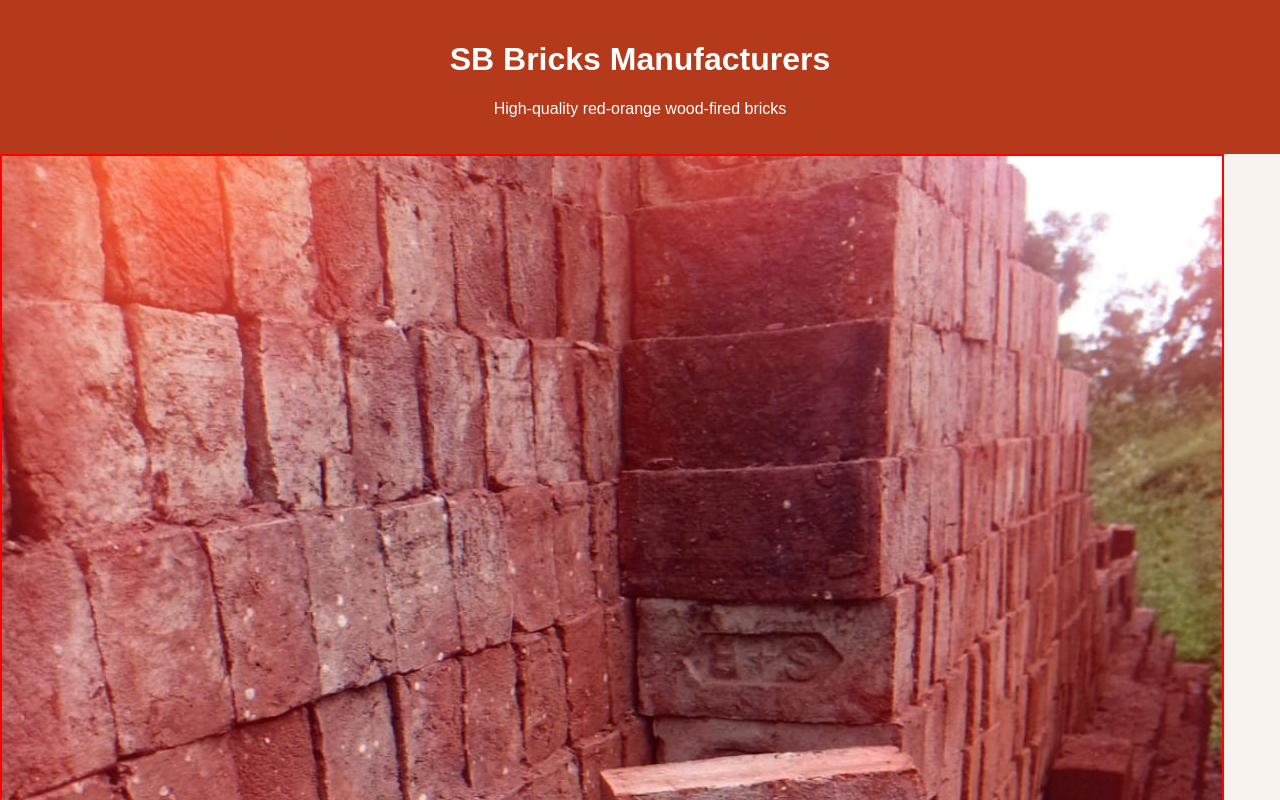
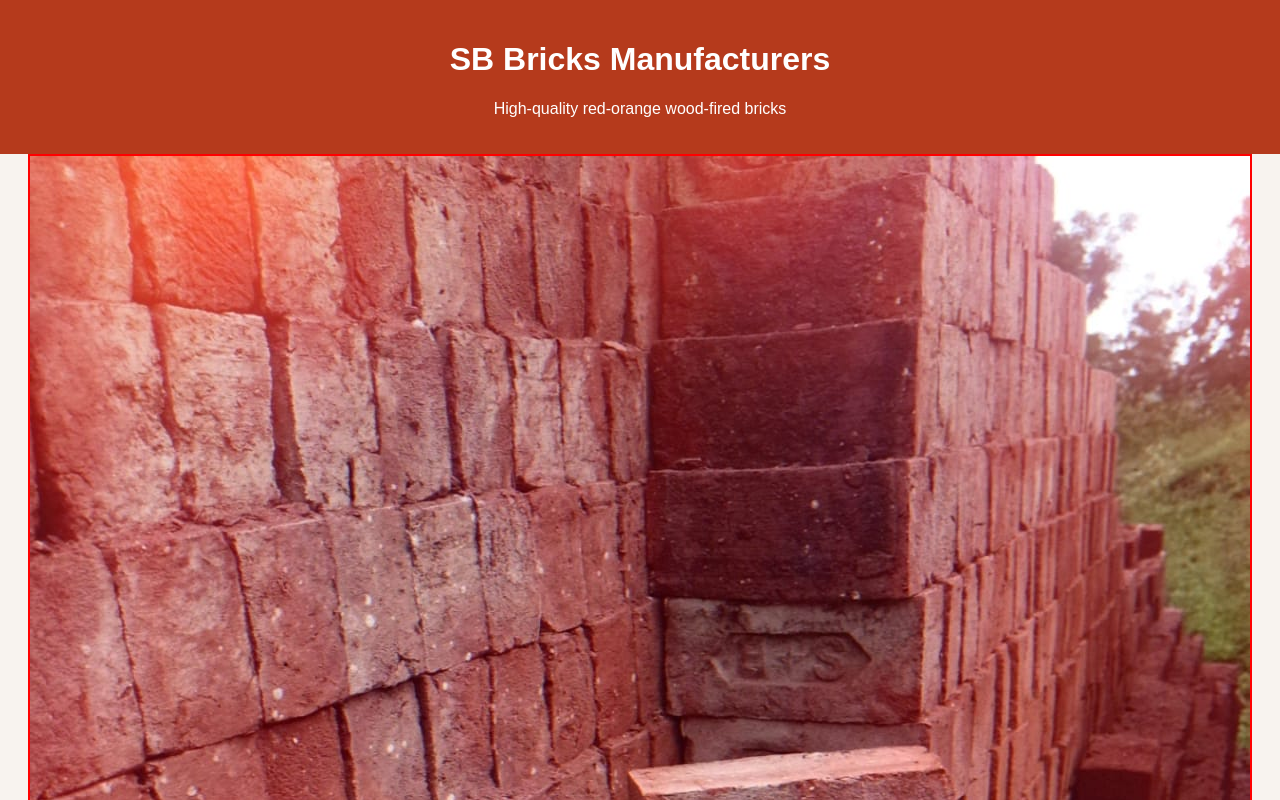
Before and after one commit to vinaysy2101/SBbricks, a plain HTML site: page index.html in a window 1280 px wide. Shown: the top 800 px of the page. Drawn offline with Linux system fonts and the light colour scheme; files whose address does not match are found by name.

Commit message:
Fix image source and HTML formatting issues

```diff
--- a/index.html
+++ b/index.html
@@ -66,8 +66,9 @@
     <h1>SB Bricks Manufacturers</h1>
     <p>High-quality red-orange wood-fired bricks</p>
   </header>
-  <img src="C:\Users\vinay\OneDrive\Documents\sb-bricks\SBbrick.jpg" alt="red brick" class="logo">
-
+  <center>
+  <img src="SBbrick.jpg" alt="red brick" class="logo">
+  </center>
   <form id="orderForm">
     <h2>Place Your Order</h2>
 
```
